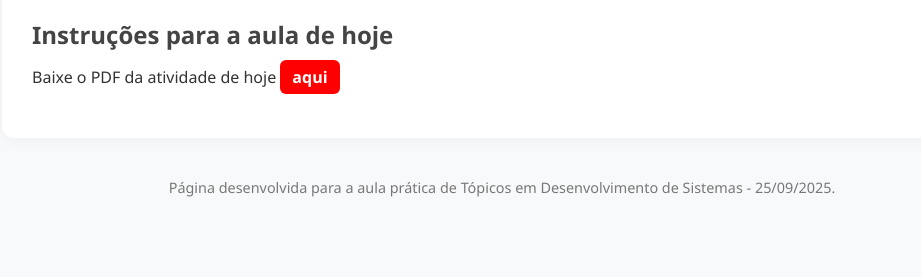
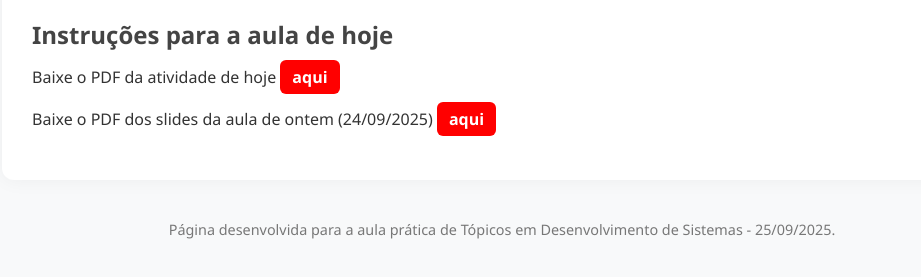
Before and after one commit to nsviana/aula-info3-25-09, a plain HTML site: page index.html in a window 1280 px wide. Shown: the part 105-382 px from the top of the page, without its empty margins (138-1059 px from the left). Drawn offline with Linux system fonts and the light colour scheme.

Commit message:
Slides PDF

```diff
--- a/index.html
+++ b/index.html
@@ -111,6 +111,11 @@
             <a target="_blank" href="Atividade-Exercicio-Inicial-25-09-2025_DES_MOVEL.pdf" style="background-color: red; color: white;">aqui</a>
           </p>
 
+          <p>
+            Baixe o PDF dos slides da aula de ontem (24/09/2025)
+            <a target="_blank" href="Introducao_Slides_Conceitos_Des_Movel-24-09-25.pdf" style="background-color: red; color: white;">aqui</a>
+          </p>
+
         </div>
 
       </div>
```
Also changed, not shown: 1 other file.
